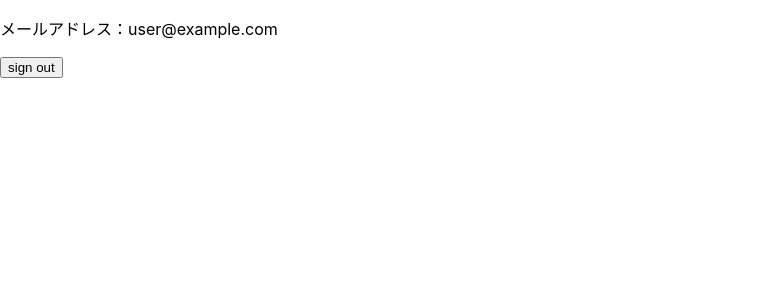
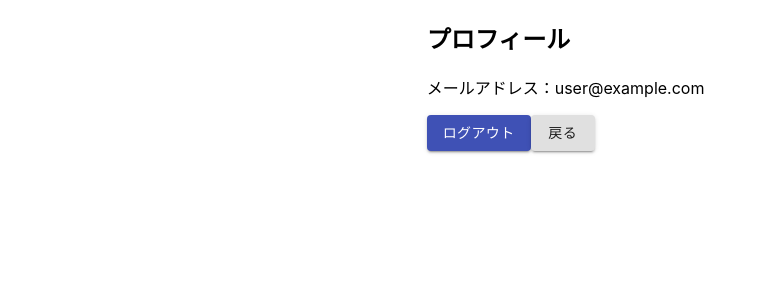
Before and after one commit to jun0222/my-next-todo, a Next.js app in the folder my-next-todo/: page /mypage in a window 1280 px wide. Shown: the top 300 px of the page, without its empty margins (0-767 px from the left). Built offline with nearby package versions, Linux system fonts and the light colour scheme; no server answers; sample sign-in values are in the browser's storage.

Commit message:
Change: Changed to use material ui in mypage.

```diff
--- a/my-next-todo/src/pages/mypage.jsx
+++ b/my-next-todo/src/pages/mypage.jsx
@@ -3,6 +3,9 @@ import 'firebase/auth';
 import {useState, useEffect} from 'react';
 import {getAuth, signOut, onAuthStateChanged} from 'firebase/auth';
 import { useRouter } from "next/router";
+import { Grid } from '@material-ui/core';
+import { Button } from "@material-ui/core";
+import Link from 'next/link';
 
 export default function Home() {
     const auth = getAuth(app);
@@ -30,12 +33,32 @@ export default function Home() {
 
     return (
         <>
-            <div>
-                <p>メールアドレス：{userEmail}</p>
-                <form onSubmit={handleSignOut} >
-                    <input type="submit" value="sign out" />
-                </form>
-            </div>
+        <Grid container justifyContent="center" >
+            <Grid sm={4}>
+                <div>
+                    <h2>プロフィール</h2>
+                    <p>メールアドレス：{userEmail}</p>
+                    <form onSubmit={handleSignOut} >
+                        <Button
+                            variant="contained"
+                            color="primary"
+                            type="submit"
+                            margin="normal"
+                        >
+                            ログアウト
+                        </Button>
+                        <Link href="/todos">
+                            <Button
+                                variant="contained"
+                                margin="normal"
+                            >
+                                戻る
+                            </Button>
+                        </Link>
+                    </form>
+                </div>
+            </Grid>
+        </Grid>
         </>
     )
 }
```
